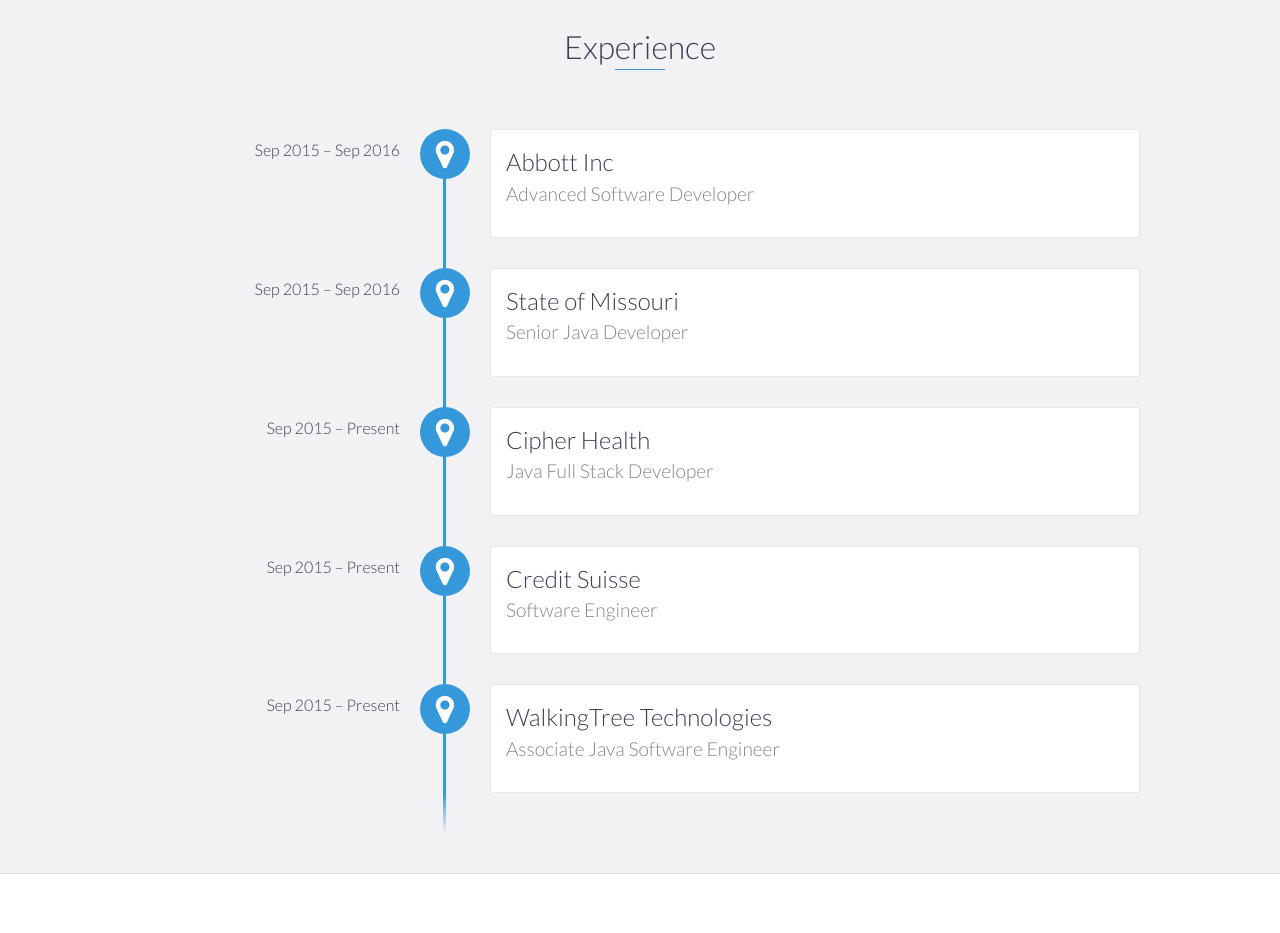
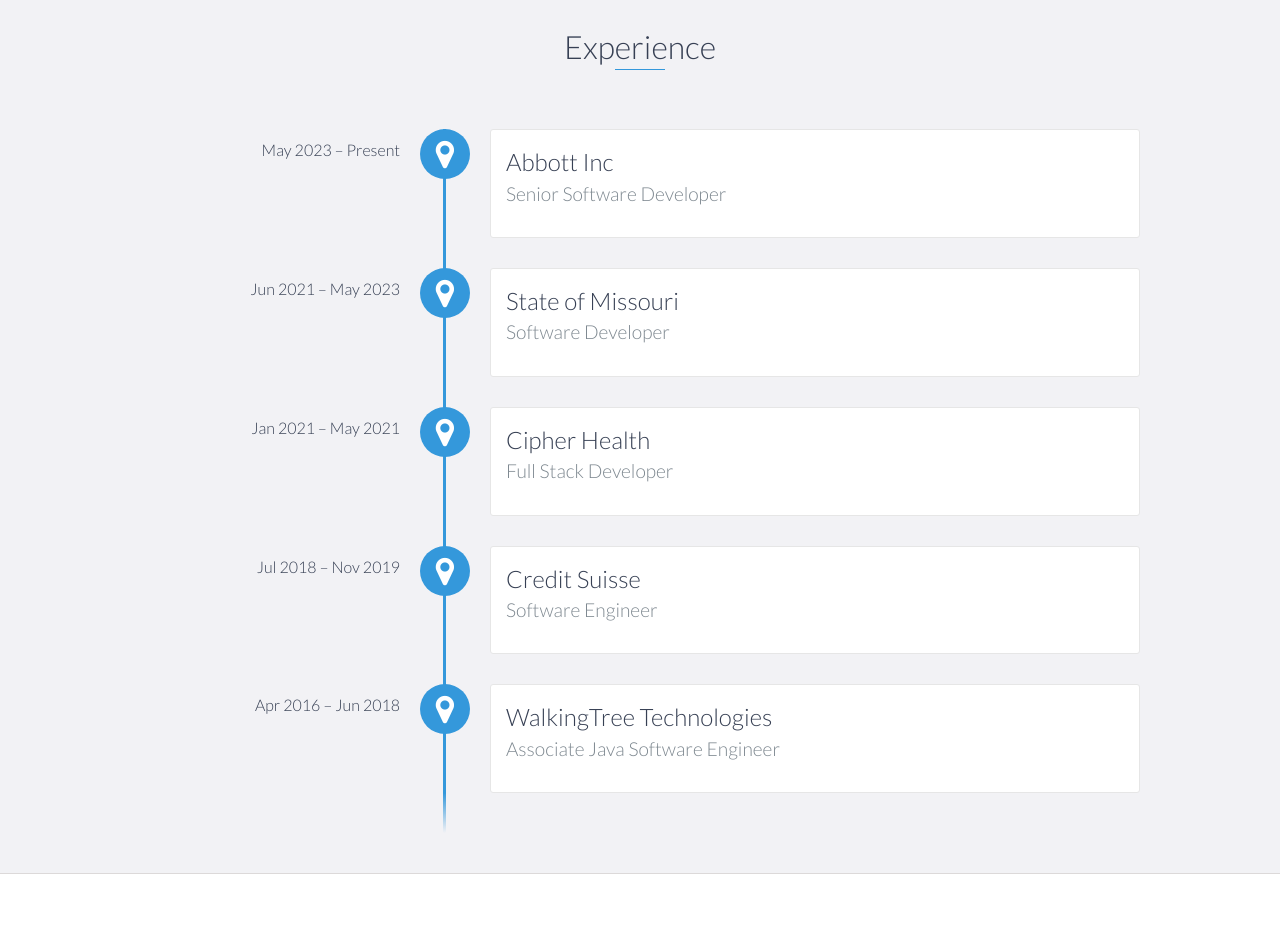
Before and after one commit to Anilkumarkmit/My_Portfolio_Website, a website: page index.html in a window 1280 px wide. Shown: the part 1160-2093 px from the top of the page. Drawn offline with nearby package versions, Linux system fonts and the light colour scheme.

Commit message:
Change in the index.html

```diff
--- a/index.html
+++ b/index.html
@@ -97,27 +97,27 @@
     <div id="experience" class="background-alt">
       <h2 class="heading">Experience</h2>
       <div id="experience-timeline">
-        <div data-date="Sep 2015 – Sep 2016">
+        <div data-date="May 2023 – Present">
           <h3>Abbott Inc</h3>
-          <h4>Advanced Software Developer</h4>
+          <h4>Senior Software Developer</h4>
         </div>
 
-        <div data-date="Sep 2015 – Sep 2016">
+        <div data-date="Jun 2021 – May 2023">
           <h3>State of Missouri</h3>
-          <h4>Senior Java Developer</h4>
+          <h4>Software Developer</h4>
         </div>
 
-        <div data-date="Sep 2015 – Present">
+        <div data-date="Jan 2021 – May 2021">
           <h3>Cipher Health</h3>
-          <h4>Java Full Stack Developer</h4>
+          <h4>Full Stack Developer</h4>
         </div>
 
-        <div data-date="Sep 2015 – Present">
+        <div data-date="Jul 2018 – Nov 2019">
           <h3>Credit Suisse</h3>
           <h4>Software Engineer</h4>
         </div>
 
-        <div data-date="Sep 2015 – Present">
+        <div data-date="Apr 2016 – Jun 2018">
           <h3>WalkingTree Technologies</h3>
           <h4>Associate Java Software Engineer</h4>
         </div>
```
